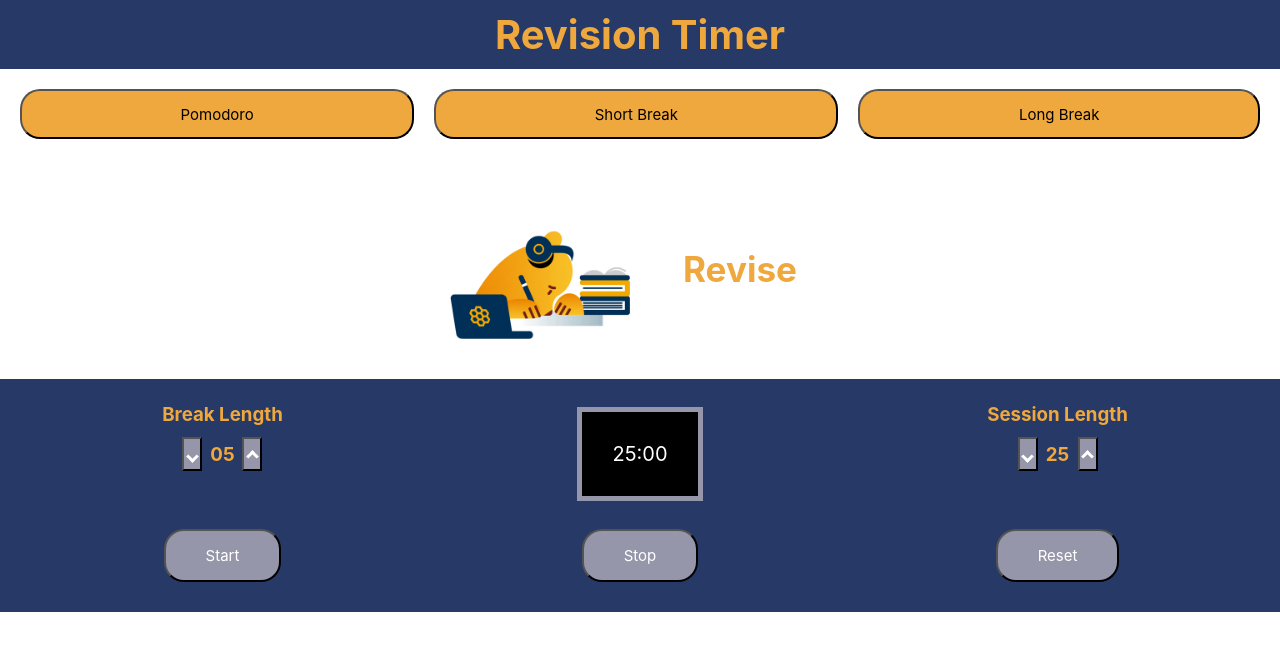
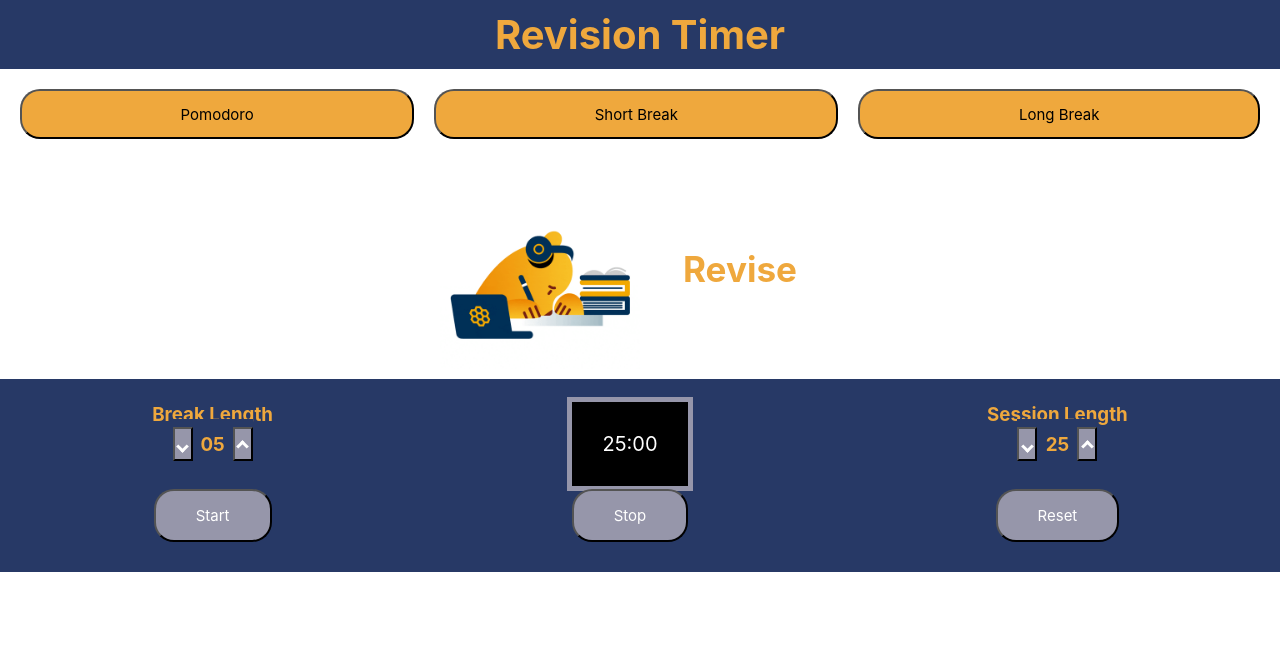
Before and after one commit to samstoppani/revisionTimer, a React (Create React App) app: page / in a window 1280 px wide. Shown: the top 650 px of the page. Built offline with nearby package versions, Linux system fonts and the light colour scheme.

Commit message:
Update App.css

```diff
--- a/src/App.css
+++ b/src/App.css
@@ -30,9 +30,9 @@
 
 .timeChanger {
     display: grid;
-    grid-template-columns: minmax(180px, auto) minmax(100px, auto) minmax(180px, auto);
+    grid-template-columns: minmax(100px, auto) minmax(100px, auto) minmax(100px, auto);
     grid-template-rows: 10px 30px;
-    grid-gap: 20px;
+    grid-gap: 10px;
     padding: 30px 10px;
     text-align: center;
     align-items: center;
```
